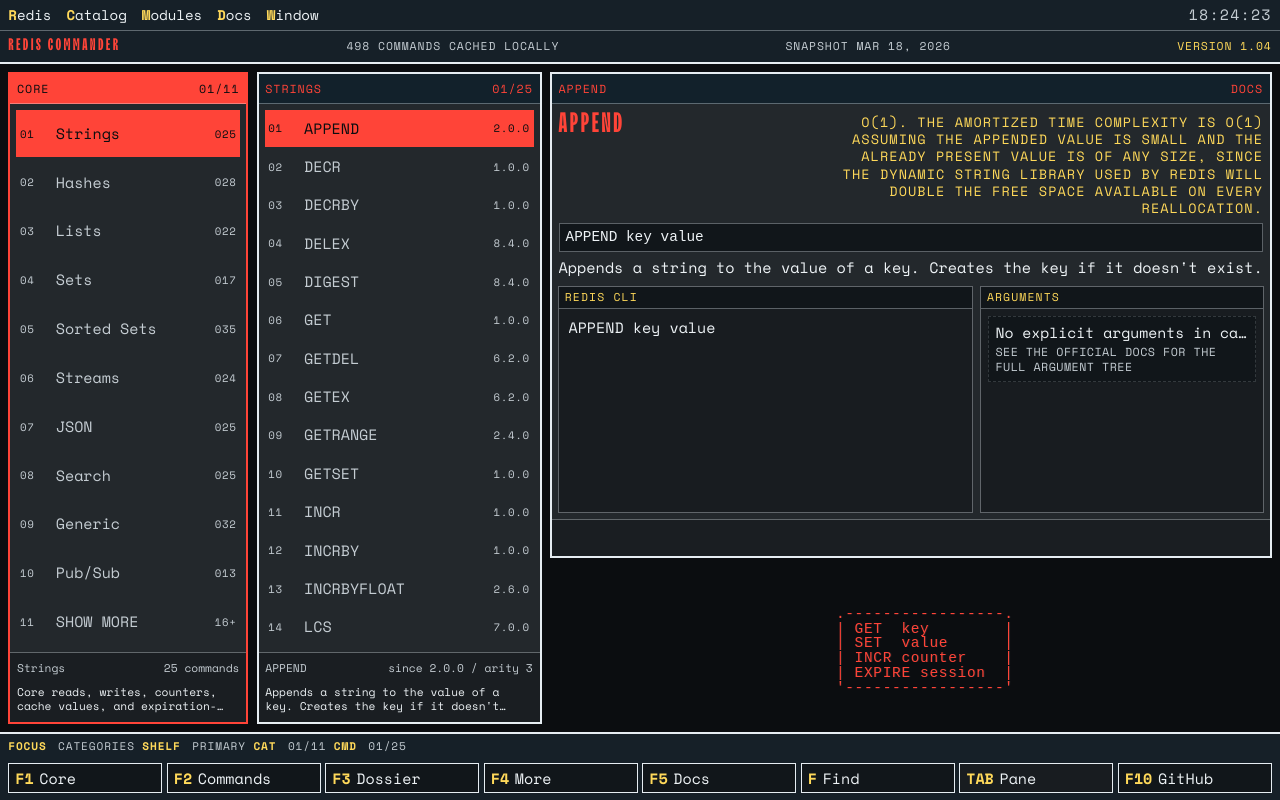
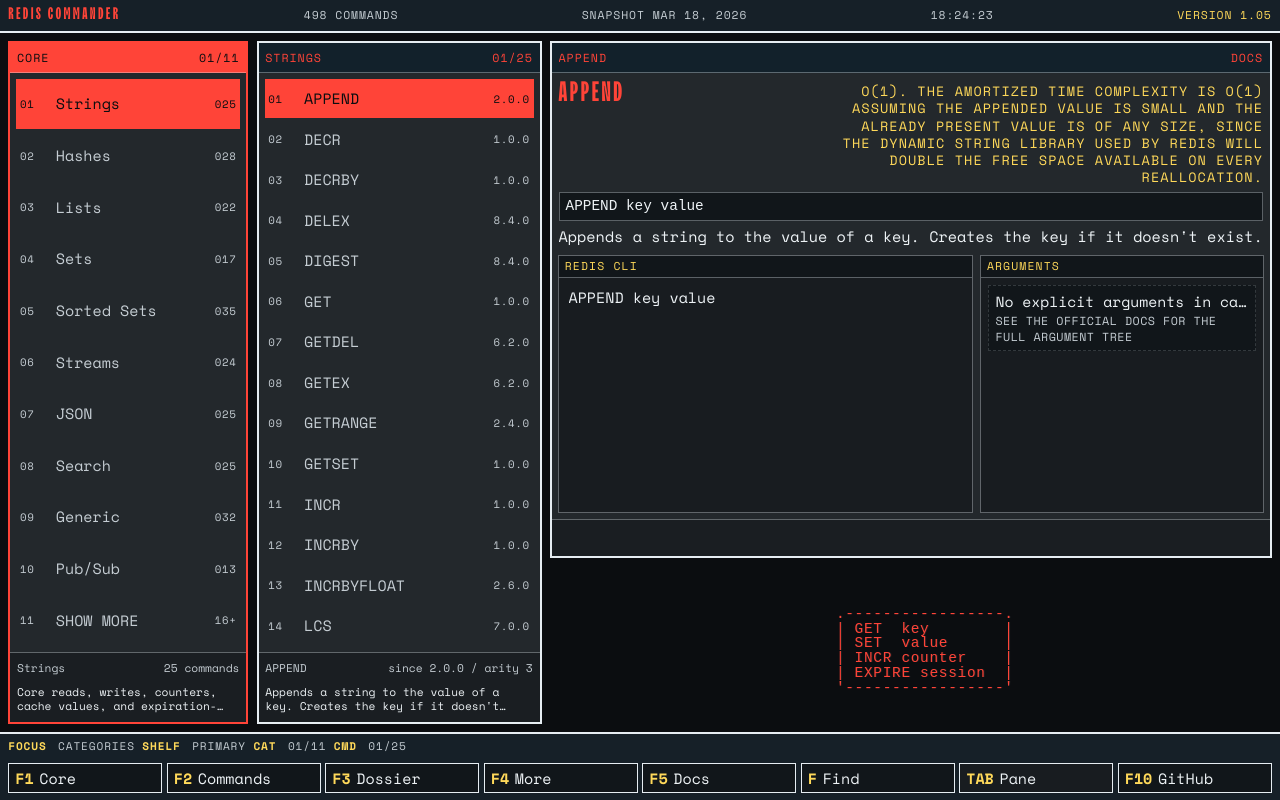
Before and after one commit to itay-ct/RedisCommander, a React (Vite) app: page / in a window 1280 px wide. Built offline with nearby package versions, Linux system fonts and the light colour scheme.

Commit message:
Release 1.05

```diff
--- a/package.json
+++ b/package.json
@@ -1,7 +1,7 @@
 {
   "name": "redis-commander",
   "private": true,
-  "version": "1.0.4",
+  "version": "1.0.5",
   "type": "module",
   "scripts": {
     "dev": "vite",
--- a/src/App.tsx
+++ b/src/App.tsx
@@ -41,7 +41,7 @@
 const COMMAND_ROWS = 14
 const ARGUMENT_ROWS = 6
 const FIND_RESULT_LIMIT = 6
-const RELEASE_VERSION = '1.04'
+const RELEASE_VERSION = '1.05'
 const REPO_URL = 'https://github.com/itay-ct/RedisCommander'
 
 const commandIndex = commandIndexJson as CommandIndex
@@ -1005,31 +1005,11 @@
       <div aria-hidden="true" className="shell__scanlines" />
 
       <header className="dos-header" style={headerStyle}>
-        <div className="dos-header__menu">
-          <div className="dos-menu" aria-label="Terminal menu">
-            <span className="dos-menu__item">
-              <strong>R</strong>edis
-            </span>
-            <span className="dos-menu__item">
-              <strong>C</strong>atalog
-            </span>
-            <span className="dos-menu__item">
-              <strong>M</strong>odules
-            </span>
-            <span className="dos-menu__item">
-              <strong>D</strong>ocs
-            </span>
-            <span className="dos-menu__item">
-              <strong>W</strong>indow
-            </span>
-          </div>
-          <time className="dos-header__clock">{clock}</time>
-        </div>
-
         <div className="dos-header__status">
           <span className="dos-header__brand">Redis Commander</span>
-          <span>{commandIndex.commandCount} commands cached locally</span>
+          <span>{commandIndex.commandCount} commands</span>
           <span>snapshot {docsSnapshotLabel}</span>
+          <time className="dos-header__clock">{clock}</time>
           <button className="dos-header__link" onClick={openRepository} type="button">
             version {RELEASE_VERSION}
           </button>
--- a/src/index.css
+++ b/src/index.css
@@ -146,13 +146,10 @@
 }
 
 .dos-header {
-  display: grid;
-  grid-template-rows: auto auto;
   border-bottom: 2px solid var(--line-strong);
   background: var(--header-bg);
 }
 
-.dos-header__menu,
 .dos-header__status {
   display: flex;
   align-items: center;
@@ -160,22 +157,6 @@
   gap: 1rem;
   min-height: 2.05rem;
   padding: 0.1rem 0.55rem;
-}
-
-.dos-header__menu {
-  border-bottom: 1px solid var(--line-soft);
-}
-
-.dos-menu {
-  display: flex;
-  flex-wrap: wrap;
-  gap: 1rem;
-  color: var(--text);
-  font-size: 0.94rem;
-}
-
-.dos-menu__item strong {
-  color: var(--redis-yellow);
 }
 
 .dos-header__clock {
```
Also changed, not shown: 2 other files (tests, documents, lock files or other folders).
